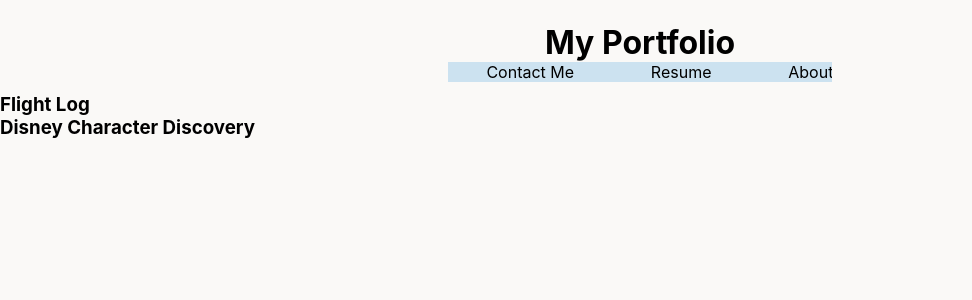
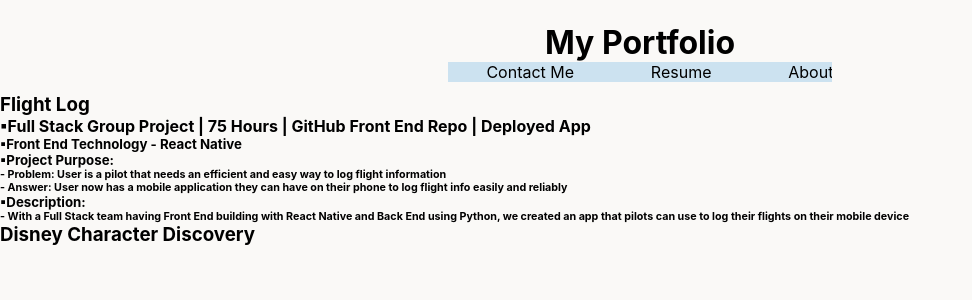
Before and after one commit to cadechaney/personal-profile, a React (Create React App) app: page /portfolio in a window 1280 px wide. Shown: the top 300 px of the page, without its empty margins (0-972 px from the left). Built offline with nearby package versions, Linux system fonts and the light colour scheme.

Commit message:
Add layout to flight log section in portfolio

```diff
--- a/src/components/Portfolio/Portfolio.tsx
+++ b/src/components/Portfolio/Portfolio.tsx
@@ -17,9 +17,29 @@ const Portfolio: React.FC<PortfolioProps> = ({ portfolioTitle }) => {
           {/* <img className='teaching-video' src={teachingVideo}></img> */}
           <article className='details-section-1'>
             <h1>Flight Log</h1>
-            <h3>
+            <h4>
+            {'\u25AA'}Full Stack Group Project | 75 Hours | GitHub Front End Repo | Deployed App
+            </h4>
+            <h5>
+            {'\u25AA'}Front End Technology - React Native
+            </h5>
+            <h5>
+              {'\u25AA'}Project Purpose:
+            </h5>
+            <h6>
+              - Problem: User is a pilot that needs an efficient and easy way to log flight information
+            </h6>
+            <h6>
+              - Answer: User now has a mobile application they can have on their phone to log flight info easily and reliably
+            </h6>
+            <h5>
+              {'\u25AA'}Description:
+            </h5>
+            <h6>
+              - With a Full Stack team having Front End building with React Native and Back End using Python, we created an app that pilots can use to log their flights
+              on their mobile device
+            </h6>
 
-            </h3>
           </article>
         </div>
         <div className='portfolio-card-2'>
```
